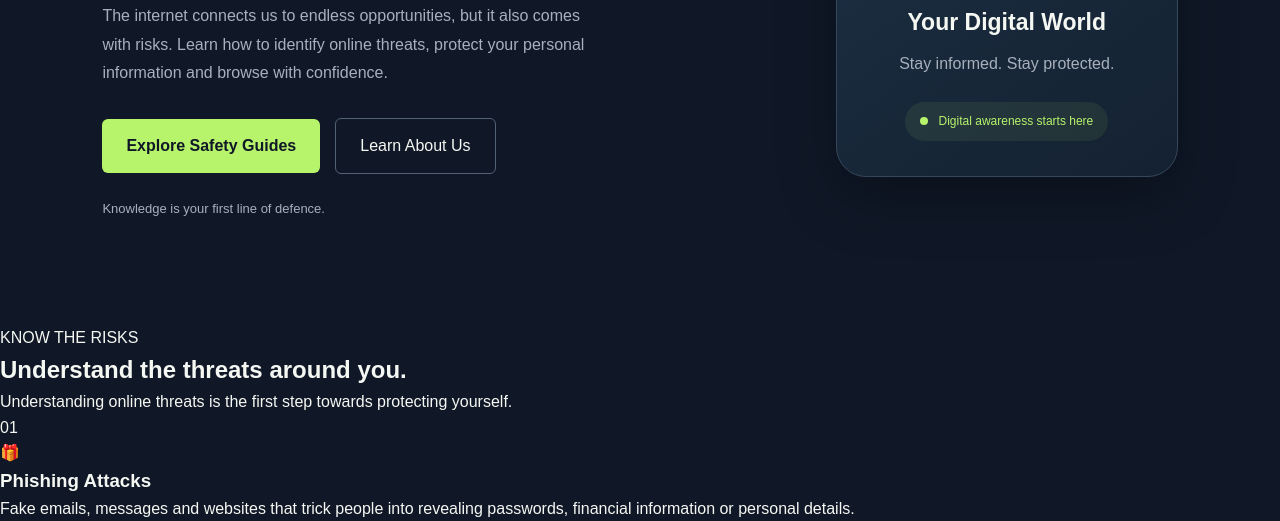
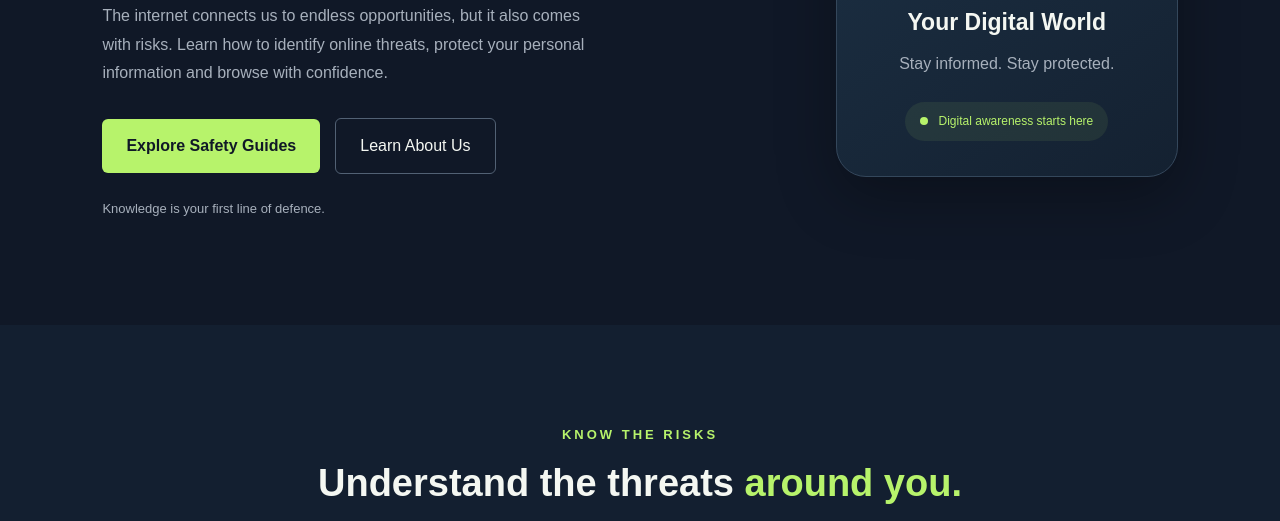
Before and after one commit to markcliff6064/CyberSafe, a plain HTML site: page index.html in a window 1280 px wide. Shown: the part 395-916 px from the top of the page. Drawn offline with Linux system fonts and the light colour scheme.

Commit message:
Add the common online threats styling

```diff
--- a/css/style.css
+++ b/css/style.css
@@ -417,3 +417,64 @@ nav ul li a:hover {
     }
 
 }
+
+
+/* =================================
+   10. COMMON THREATS SECTION
+================================= */
+
+.threats {
+    padding: 100px 8%;
+
+    background-color: #131F30;
+}
+
+/* Section heading */
+
+.section-heading {
+    text-align: center;
+
+    max-width: 650px;
+
+    margin: 0 auto 55px;
+}
+
+/* Small label */
+
+.section-label {
+    color: var(--primary);
+
+    font-size: 13px;
+
+    font-weight: bold;
+
+    letter-spacing: 3px;
+
+    margin-bottom: 15px;
+}
+
+/* Main heading */
+
+.section-heading h2 {
+    font-size: 38px;
+
+    line-height: 1.2;
+
+    margin-bottom: 18px;
+}
+
+/* Highlighted heading */
+
+.section-heading h2 span {
+    color: var(--primary);
+}
+
+/* Description */
+
+.section-heading > p:last-child {
+    color: var(--secondary-text);
+
+    font-size: 15px;
+
+    line-height: 1.8;
+}
```
